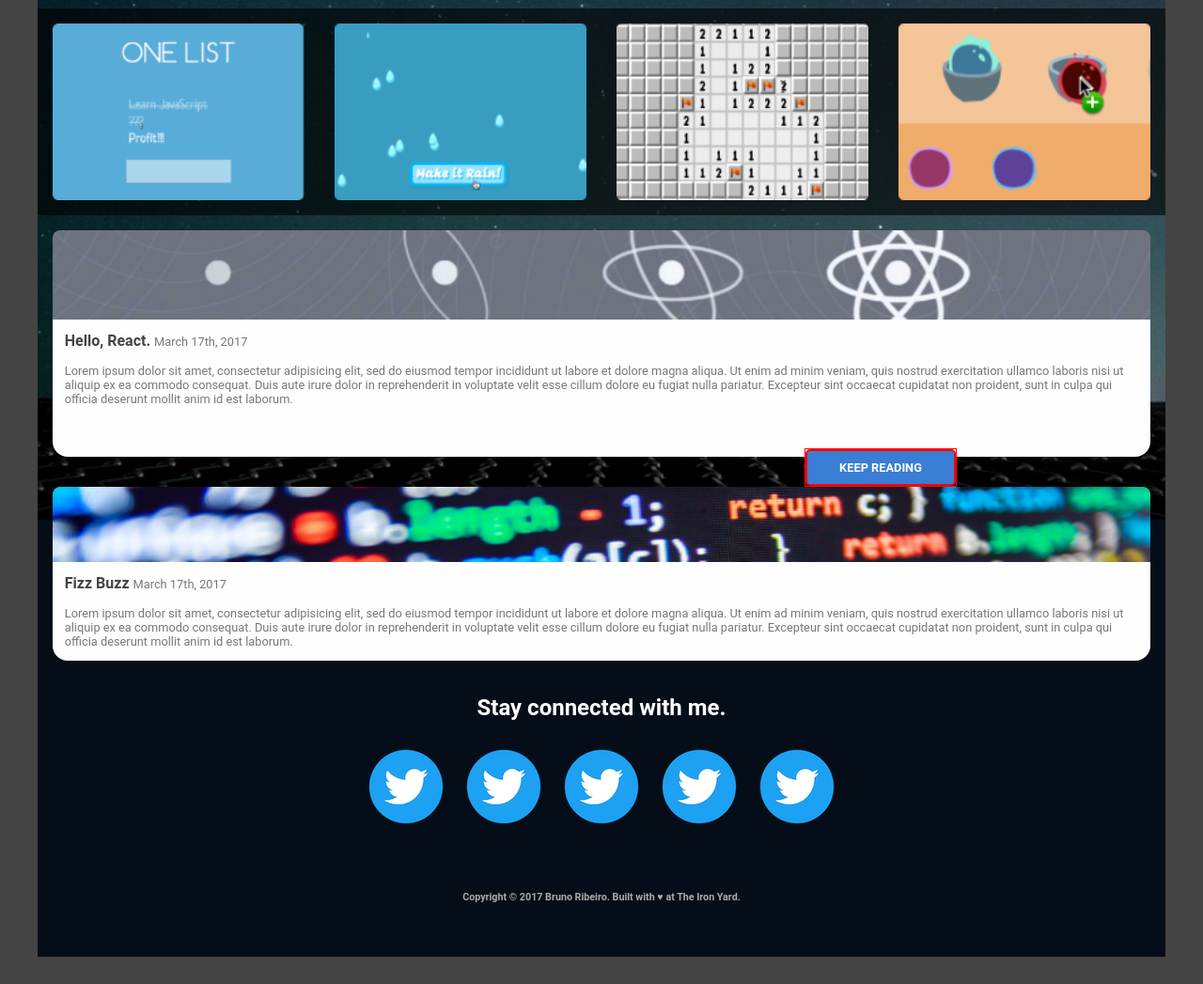
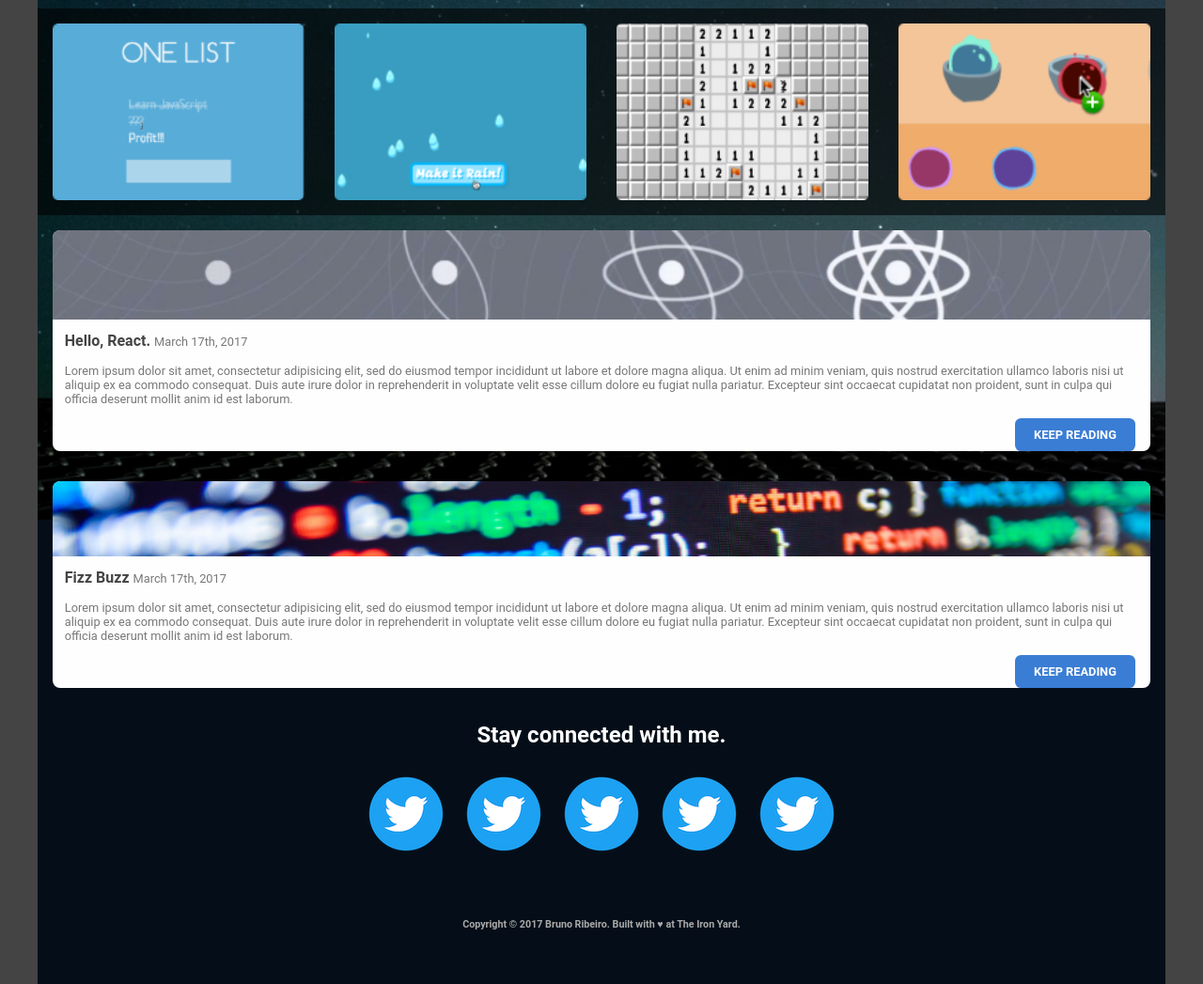
Before and after one commit to brunz36/portfolio, a website: page public/index.html in a window 1280 px wide. Shown: the part 347-1394 px from the top of the page at 94% size. Before the commit the page ends 1365 px from the top, so only its background shows below. Drawn offline with Linux system fonts and the light colour scheme.

Commit message:
Everything done except keep reading

```diff
--- a/public/index.html
+++ b/public/index.html
@@ -48,6 +48,9 @@
       <p><span class="bold-box">Fizz Buzz&nbsp;</span>March 17th, 2017<br><br>Lorem ipsum dolor sit amet, consectetur adipisicing elit, sed do eiusmod tempor incididunt ut labore et dolore magna aliqua. Ut enim ad minim veniam, quis nostrud exercitation
         ullamco laboris nisi ut aliquip ex ea commodo consequat. Duis aute irure dolor in reprehenderit in voluptate velit esse cillum dolore eu fugiat nulla pariatur. Excepteur sint occaecat cupidatat non proident, sunt in culpa qui officia deserunt
         mollit anim id est laborum.</p>
+        <div class="box-blue">
+          <h3>KEEP READING</h3>
+        </div>
     </article>
 
     <div class="twitter">
--- a/public/screen.css
+++ b/public/screen.css
@@ -19,7 +19,6 @@ main {
   display: flex;
   padding: 5em;
   flex-wrap: wrap;
-  order: 1;
 }
 
 .hello-img {
@@ -63,7 +62,6 @@ main {
   display: flex;
   background-color: hsla(0, 0%, 0%, 0.6);
   flex-wrap: wrap;
-  order: 2;
 }
 
 .sites img {
@@ -75,10 +73,8 @@ main {
   display: flex;
   flex-direction: column;
   background-color: #fffefe;
-  border-radius: 1em;
+  border-radius: 0.5em;
   margin: 1em;
-  position: relative;
-  order: 3;
 }
 
 .box1 img {
@@ -92,22 +88,18 @@ main {
 }
 
 .box-blue {
-  position: relative;
-  left: 50em;
-  top: 2em;
-  width: 10em;
-  border: 1px solid red;
-  /*justify-content: flex-end;*/
+  align-self: flex-end;
+  width: 8em;
+  padding: 0 1em 0 0;
 }
 
 .box-blue h3 {
-  border-radius: 5px;
+  border-radius: 0.5em;
   background-color: #3a7dd4;
   font-size: 80%;
   color: #fff;
   text-align: center;
   padding: 0.8em;
-  border: 2px solid red;
   margin: 0;
 }
 
@@ -121,9 +113,8 @@ main {
   display: flex;
   flex-direction: column;
   background-color: #fffefe;
-  border-radius: 1em;
+  border-radius: 0.5em;
   margin: 1em;
-  order: 4;
 }
 
 .box2 img {
@@ -139,7 +130,6 @@ main {
 .twitter {
   display: flex;
   flex-direction: column;
-  order: 5;
 }
 
 .twitter h2 {
@@ -155,5 +145,4 @@ footer {
   color: #aaa;
   padding: 2em;
   text-align: center;
-  order: 6;
 }
```
